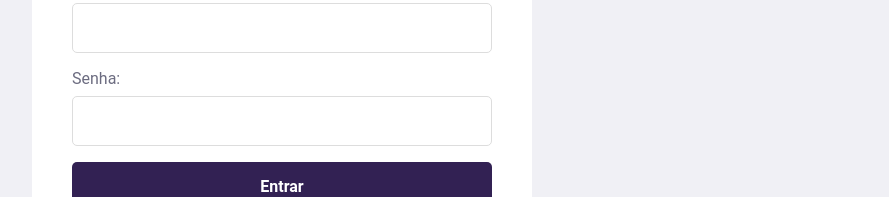
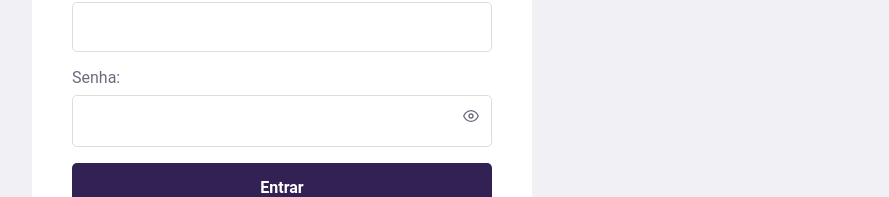
Before and after one commit to esiammd/pagina-rastreio-frontend, a React (Create React App) app: page /login in a window 1280 px wide. Shown: the part 397-594 px from the top of the page, without its empty margins (358-1247 px from the left). Built offline with nearby package versions, Linux system fonts and the light colour scheme.

Commit message:
Show Password

```diff
--- a/package.json
+++ b/package.json
@@ -14,6 +14,7 @@
     "react": "^16.13.1",
     "react-dom": "^16.13.1",
     "react-dropzone": "^11.0.3",
+    "react-icons": "^3.11.0",
     "react-router-dom": "^5.2.0",
     "react-scripts": "3.4.3",
     "typescript": "~3.7.2"
--- a/src/pages/Admin/styles.css
+++ b/src/pages/Admin/styles.css
@@ -66,7 +66,7 @@
   margin-bottom: 16px;
 }
 
-#page-admin form button {
+#button {
   width: 100%;
   height: 50px;
 
@@ -81,7 +81,7 @@
   transition: 0.2s;
 }
 
-#page-admin form button:hover {
+#button:hover {
   cursor: pointer;
   opacity: 0.8;
 }
--- a/src/pages/Home/styles.css
+++ b/src/pages/Home/styles.css
@@ -80,7 +80,7 @@
   border-radius: 5px;
 }
 
-#page-home form button {
+#button {
   width: 100%;
   height: 50px;
 
@@ -95,7 +95,7 @@
   transition: 0.2s;
 }
 
-#page-home form button:hover {
+#button:hover {
   cursor: pointer;
   opacity: 0.8;
 }
--- a/src/pages/Login/index.tsx
+++ b/src/pages/Login/index.tsx
@@ -1,5 +1,6 @@
 import React, { FormEvent, useState } from "react";
 import { Link, useHistory } from "react-router-dom";
+import { FiEye, FiEyeOff } from "react-icons/fi";
 
 import api from "../../services/api";
 
@@ -9,7 +10,22 @@ function Login() {
   const [username, setUsername] = useState("");
   const [password, setPassword] = useState("");
 
+  const [isShowPassword, setIsShowPassword] = useState(false);
+
   const history = useHistory();
+
+  function showPassword() {
+    const element = document.getElementById("password");
+    const typeElement = element?.getAttribute("type");
+
+    setIsShowPassword(!isShowPassword);
+
+    if (typeElement === "password") {
+      element?.setAttribute("type", "text");
+    } else {
+      element?.setAttribute("type", "password");
+    }
+  }
 
   async function handleSubmit(event: FormEvent) {
     event.preventDefault();
@@ -49,12 +65,17 @@ function Login() {
 
           <div id="field-input">
             <label htmlFor="password">Senha:</label>
+            <div id="input-button">
               <input
                 id="password"
                 type="password"
                 value={password}
                 onChange={(event) => setPassword(event.target.value)}
               />
+              <button type="button" onClick={showPassword}>
+                {isShowPassword === false ? <FiEye /> : <FiEyeOff />}
+              </button>
+            </div>
           </div>
 
           <button type="submit" id="button">
--- a/src/pages/Login/styles.css
+++ b/src/pages/Login/styles.css
@@ -80,7 +80,7 @@
   border-radius: 5px;
 }
 
-#page-login form button {
+#button {
   width: 100%;
   height: 50px;
 
@@ -95,7 +95,48 @@
   transition: 0.2s;
 }
 
-#page-login form button:hover {
+#button:hover {
+  cursor: pointer;
+  opacity: 0.8;
+}
+
+#input-button {
+  display: flex;
+
+  border: 1px solid #ddd;
+  border-radius: 5px;
+}
+
+#input-button input {
+  width: 100%;
+  height: 50px;
+  padding: 0 20px;
+
+  border: 0px;
+
+  color: var(--text-color);
+  font-size: 16px;
+}
+
+#input-button button {
+  display: flex;
+  justify-content: center;
+
+  padding: 12px;
+
+  text-decoration: none;
+
+  background-color: transparent;
+  border: 0px;
+
+  color: var(--text-color);
+  font-size: 16px;
+  font-weight: bold;
+
+  transition: 0.2s;
+}
+
+#input-button button:hover {
   cursor: pointer;
   opacity: 0.8;
 }
```
Also changed, not shown: 1 other file (tests, documents, lock files or other folders). Lines whose indentation alone changed are shown as unchanged.
